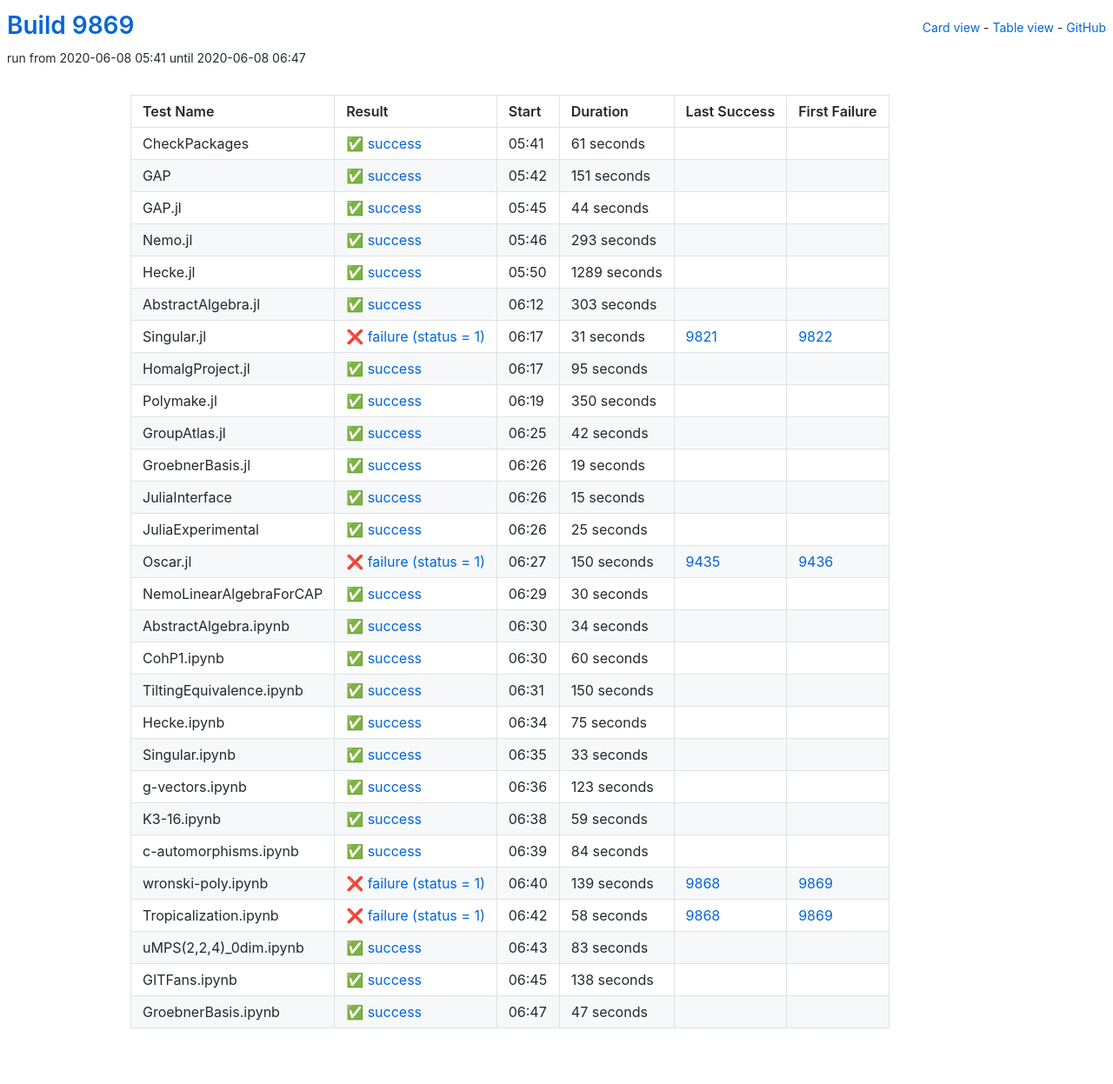
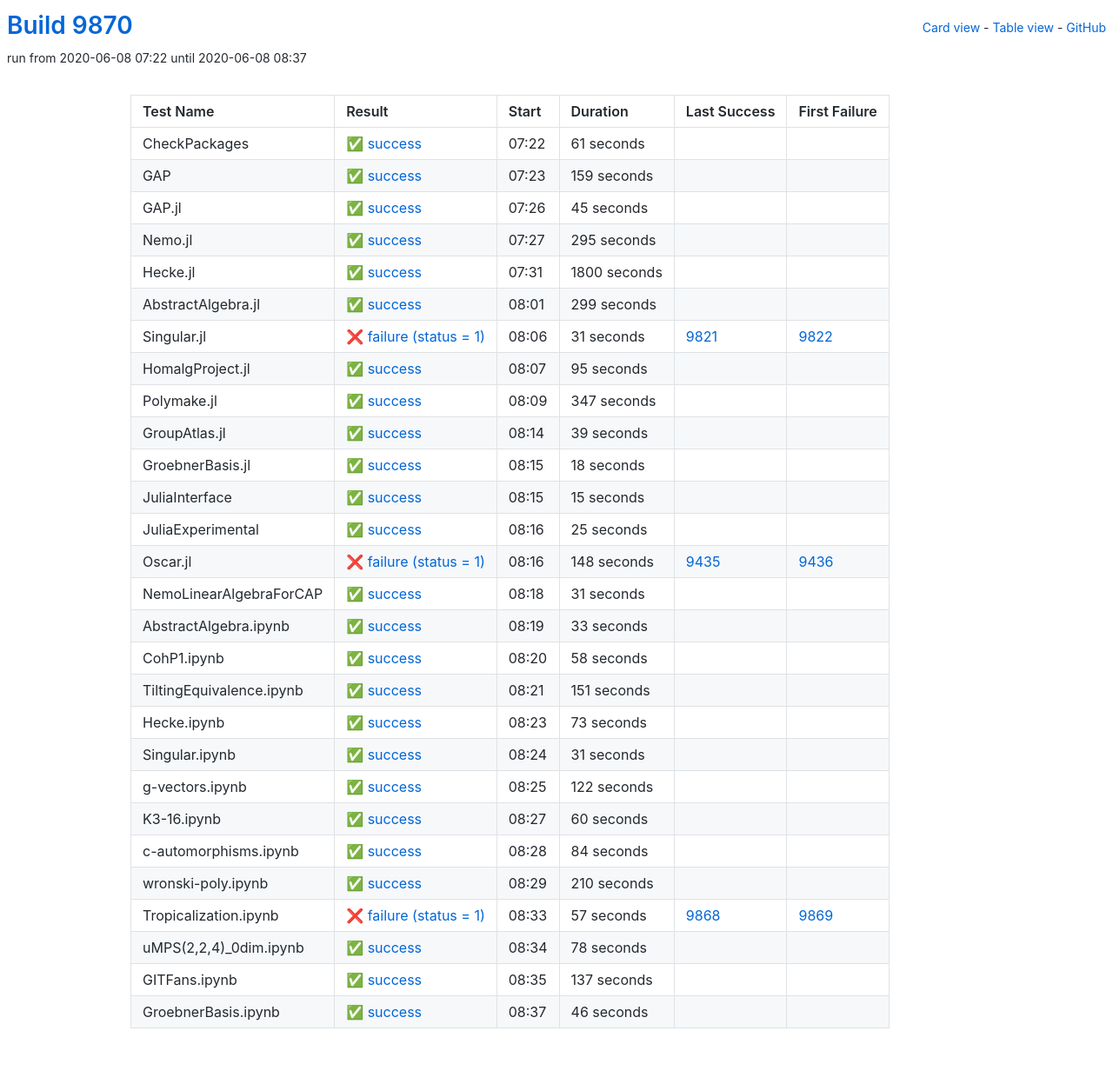
Before and after one commit to oscar-system/oscar-ci-status, a Jekyll site: the page built from table.html, in a window 1280 px wide. Shown: the whole page at 87% size. Built offline with Jekyll 4.4.1, drawn with Linux system fonts in a browser that asks for light colours.

Commit message:
Build 9870

```diff
--- a/_data/ci.yml
+++ b/_data/ci.yml
@@ -1,5 +1,5 @@
-build: 9869
-build_url: https://oscarci.mathematik.uni-kl.de/job/oscar/9869/
+build: 9870
+build_url: https://oscarci.mathematik.uni-kl.de/job/oscar/9870/
 job: oscar
 tests:
 - duration: 61
@@ -9,69 +9,69 @@
   id: checkpackages
   last_success: false
   last_success_url: null
-  log: https://oscarci.mathematik.uni-kl.de/job/oscar/9869/artifact/logs/build-9869/CheckPackages.log
+  log: https://oscarci.mathematik.uni-kl.de/job/oscar/9870/artifact/logs/build-9870/CheckPackages.log
   name: CheckPackages
-  start: 2020-06-08 05:41
+  start: 2020-06-08 07:22
   status: success
   success: true
-- duration: 151
+- duration: 159
   exitcode: 0
   first_failure: false
   first_failure_url: null
   id: gap
   last_success: false
   last_success_url: null
-  log: https://oscarci.mathematik.uni-kl.de/job/oscar/9869/artifact/logs/build-9869/GAP.log
+  log: https://oscarci.mathematik.uni-kl.de/job/oscar/9870/artifact/logs/build-9870/GAP.log
   name: GAP
-  start: 2020-06-08 05:42
+  start: 2020-06-08 07:23
   status: success
   success: true
-- duration: 44
+- duration: 45
   exitcode: 0
   first_failure: false
   first_failure_url: null
   id: gap-jl
   last_success: false
   last_success_url: null
-  log: https://oscarci.mathematik.uni-kl.de/job/oscar/9869/artifact/logs/build-9869/GAP.jl.log
+  log: https://oscarci.mathematik.uni-kl.de/job/oscar/9870/artifact/logs/build-9870/GAP.jl.log
   name: GAP.jl
-  start: 2020-06-08 05:45
+  start: 2020-06-08 07:26
   status: success
   success: true
-- duration: 293
+- duration: 295
   exitcode: 0
   first_failure: false
   first_failure_url: null
   id: nemo-jl
   last_success: false
   last_success_url: null
-  log: https://oscarci.mathematik.uni-kl.de/job/oscar/9869/artifact/logs/build-9869/Nemo.jl.log
+  log: https://oscarci.mathematik.uni-kl.de/job/oscar/9870/artifact/logs/build-9870/Nemo.jl.log
   name: Nemo.jl
-  start: 2020-06-08 05:46
+  start: 2020-06-08 07:27
   status: success
   success: true
-- duration: 1289
+- duration: 1800
   exitcode: 0
   first_failure: false
   first_failure_url: null
   id: hecke-jl
   last_success: false
   last_success_url: null
-  log: https://oscarci.mathematik.uni-kl.de/job/oscar/9869/artifact/logs/build-9869/Hecke.jl.log
+  log: https://oscarci.mathematik.uni-kl.de/job/oscar/9870/artifact/logs/build-9870/Hecke.jl.log
   name: Hecke.jl
-  start: 2020-06-08 05:50
+  start: 2020-06-08 07:31
   status: success
   success: true
-- duration: 303
+- duration: 299
   exitcode: 0
   first_failure: false
   first_failure_url: null
   id: abstractalgebra-jl
   last_success: false
   last_success_url: null
-  log: https://oscarci.mathematik.uni-kl.de/job/oscar/9869/artifact/logs/build-9869/AbstractAlgebra.jl.log
+  log: https://oscarci.mathematik.uni-kl.de/job/oscar/9870/artifact/logs/build-9870/AbstractAlgebra.jl.log
   name: AbstractAlgebra.jl
-  start: 2020-06-08 06:12
+  start: 2020-06-08 08:01
   status: success
   success: true
 - duration: 31
@@ -81,9 +81,9 @@
   id: singular-jl
   last_success: 9821
   last_success_url: https://oscarci.mathematik.uni-kl.de/job/oscar/9821/
-  log: https://oscarci.mathematik.uni-kl.de/job/oscar/9869/artifact/logs/build-9869/Singular.jl.log
+  log: https://oscarci.mathematik.uni-kl.de/job/oscar/9870/artifact/logs/build-9870/Singular.jl.log
   name: Singular.jl
-  start: 2020-06-08 06:17
+  start: 2020-06-08 08:06
   status: failure
   success: false
 - duration: 95
@@ -93,45 +93,45 @@
   id: homalgproject-jl
   last_success: false
   last_success_url: null
-  log: https://oscarci.mathematik.uni-kl.de/job/oscar/9869/artifact/logs/build-9869/HomalgProject.jl.log
+  log: https://oscarci.mathematik.uni-kl.de/job/oscar/9870/artifact/logs/build-9870/HomalgProject.jl.log
   name: HomalgProject.jl
-  start: 2020-06-08 06:17
+  start: 2020-06-08 08:07
   status: success
   success: true
-- duration: 350
+- duration: 347
   exitcode: 0
   first_failure: false
   first_failure_url: null
   id: polymake-jl
   last_success: false
   last_success_url: null
-  log: https://oscarci.mathematik.uni-kl.de/job/oscar/9869/artifact/logs/build-9869/Polymake.jl.log
+  log: https://oscarci.mathematik.uni-kl.de/job/oscar/9870/artifact/logs/build-9870/Polymake.jl.log
   name: Polymake.jl
-  start: 2020-06-08 06:19
+  start: 2020-06-08 08:09
   status: success
   success: true
-- duration: 42
+- duration: 39
   exitcode: 0
   first_failure: false
   first_failure_url: null
   id: groupatlas-jl
   last_success: false
   last_success_url: null
-  log: https://oscarci.mathematik.uni-kl.de/job/oscar/9869/artifact/logs/build-9869/GroupAtlas.jl.log
+  log: https://oscarci.mathematik.uni-kl.de/job/oscar/9870/artifact/logs/build-9870/GroupAtlas.jl.log
   name: GroupAtlas.jl
-  start: 2020-06-08 06:25
+  start: 2020-06-08 08:14
   status: success
   success: true
-- duration: 19
+- duration: 18
   exitcode: 0
   first_failure: false
   first_failure_url: null
   id: groebnerbasis-jl
   last_success: false
   last_success_url: null
-  log: https://oscarci.mathematik.uni-kl.de/job/oscar/9869/artifact/logs/build-9869/GroebnerBasis.jl.log
+  log: https://oscarci.mathematik.uni-kl.de/job/oscar/9870/artifact/logs/build-9870/GroebnerBasis.jl.log
   name: GroebnerBasis.jl
-  start: 2020-06-08 06:26
+  start: 2020-06-08 08:15
   status: success
   success: true
 - duration: 15
@@ -141,9 +141,9 @@
   id: juliainterface
   last_success: false
   last_success_url: null
-  log: https://oscarci.mathematik.uni-kl.de/job/oscar/9869/artifact/logs/build-9869/JuliaInterface.log
+  log: https://oscarci.mathematik.uni-kl.de/job/oscar/9870/artifact/logs/build-9870/JuliaInterface.log
   name: JuliaInterface
-  start: 2020-06-08 06:26
+  start: 2020-06-08 08:15
   status: success
   success: true
 - duration: 25
@@ -153,117 +153,117 @@
   id: juliaexperimental
   last_success: false
   last_success_url: null
-  log: https://oscarci.mathematik.uni-kl.de/job/oscar/9869/artifact/logs/build-9869/JuliaExperimental.log
+  log: https://oscarci.mathematik.uni-kl.de/job/oscar/9870/artifact/logs/build-9870/JuliaExperimental.log
   name: JuliaExperimental
-  start: 2020-06-08 06:26
+  start: 2020-06-08 08:16
   status: success
   success: true
-- duration: 150
+- duration: 148
   exitcode: 1
   first_failure: 9436
   first_failure_url: https://oscarci.mathematik.uni-kl.de/job/oscar/9436/
   id: oscar-jl
   last_success: 9435
   last_success_url: https://oscarci.mathematik.uni-kl.de/job/oscar/9435/
-  log: https://oscarci.mathematik.uni-kl.de/job/oscar/9869/artifact/logs/build-9869/Oscar.jl.log
+  log: https://oscarci.mathematik.uni-kl.de/job/oscar/9870/artifact/logs/build-9870/Oscar.jl.log
   name: Oscar.jl
-  start: 2020-06-08 06:27
+  start: 2020-06-08 08:16
   status: failure
   success: false
-- duration: 30
+- duration: 31
   exitcode: 0
   first_failure: false
   first_failure_url: null
   id: nemolinearalgebraforcap
   last_success: false
   last_success_url: null
-  log: https://oscarci.mathematik.uni-kl.de/job/oscar/9869/artifact/logs/build-9869/NemoLinearAlgebraForCAP.log
+  log: https://oscarci.mathematik.uni-kl.de/job/oscar/9870/artifact/logs/build-9870/NemoLinearAlgebraForCAP.log
   name: NemoLinearAlgebraForCAP
-  start: 2020-06-08 06:29
+  start: 2020-06-08 08:18
   status: success
   success: true
-- duration: 34
+- duration: 33
   exitcode: 0
   first_failure: false
   first_failure_url: null
   id: abstractalgebra-ipynb
   last_success: false
   last_success_url: null
-  log: https://oscarci.mathematik.uni-kl.de/job/oscar/9869/artifact/logs/build-9869/AbstractAlgebra.ipynb.log
+  log: https://oscarci.mathematik.uni-kl.de/job/oscar/9870/artifact/logs/build-9870/AbstractAlgebra.ipynb.log
   name: AbstractAlgebra.ipynb
-  start: 2020-06-08 06:30
+  start: 2020-06-08 08:19
+  status: success
+  success: true
+- duration: 58
+  exitcode: 0
+  first_failure: false
+  first_failure_url: null
+  id: cohp1-ipynb
+  last_success: false
+  last_success_url: null
+  log: https://oscarci.mathematik.uni-kl.de/job/oscar/9870/artifact/logs/build-9870/CohP1.ipynb.log
+  name: CohP1.ipynb
+  start: 2020-06-08 08:20
+  status: success
+  success: true
+- duration: 151
+  exitcode: 0
+  first_failure: false
+  first_failure_url: null
+  id: tiltingequivalence-ipynb
+  last_success: false
+  last_success_url: null
+  log: https://oscarci.mathematik.uni-kl.de/job/oscar/9870/artifact/logs/build-9870/TiltingEquivalence.ipynb.log
+  name: TiltingEquivalence.ipynb
+  start: 2020-06-08 08:21
+  status: success
+  success: true
+- duration: 73
+  exitcode: 0
+  first_failure: false
+  first_failure_url: null
+  id: hecke-ipynb
+  last_success: false
+  last_success_url: null
+  log: https://oscarci.mathematik.uni-kl.de/job/oscar/9870/artifact/logs/build-9870/Hecke.ipynb.log
+  name: Hecke.ipynb
+  start: 2020-06-08 08:23
+  status: success
+  success: true
+- duration: 31
+  exitcode: 0
+  first_failure: false
+  first_failure_url: null
+  id: singular-ipynb
+  last_success: false
+  last_success_url: null
+  log: https://oscarci.mathematik.uni-kl.de/job/oscar/9870/artifact/logs/build-9870/Singular.ipynb.log
+  name: Singular.ipynb
+  start: 2020-06-08 08:24
+  status: success
+  success: true
+- duration: 122
+  exitcode: 0
+  first_failure: false
+  first_failure_url: null
+  id: g-vectors-ipynb
+  last_success: false
+  last_success_url: null
+  log: https://oscarci.mathematik.uni-kl.de/job/oscar/9870/artifact/logs/build-9870/g-vectors.ipynb.log
+  name: g-vectors.ipynb
+  start: 2020-06-08 08:25
   status: success
   success: true
 - duration: 60
   exitcode: 0
   first_failure: false
   first_failure_url: null
-  id: cohp1-ipynb
-  last_success: false
-  last_success_url: null
-  log: https://oscarci.mathematik.uni-kl.de/job/oscar/9869/artifact/logs/build-9869/CohP1.ipynb.log
-  name: CohP1.ipynb
-  start: 2020-06-08 06:30
-  status: success
-  success: true
-- duration: 150
-  exitcode: 0
-  first_failure: false
-  first_failure_url: null
-  id: tiltingequivalence-ipynb
-  last_success: false
-  last_success_url: null
-  log: https://oscarci.mathematik.uni-kl.de/job/oscar/9869/artifact/logs/build-9869/TiltingEquivalence.ipynb.log
-  name: TiltingEquivalence.ipynb
-  start: 2020-06-08 06:31
-  status: success
-  success: true
-- duration: 75
-  exitcode: 0
-  first_failure: false
-  first_failure_url: null
-  id: hecke-ipynb
-  last_success: false
-  last_success_url: null
-  log: https://oscarci.mathematik.uni-kl.de/job/oscar/9869/artifact/logs/build-9869/Hecke.ipynb.log
-  name: Hecke.ipynb
-  start: 2020-06-08 06:34
-  status: success
-  success: true
-- duration: 33
-  exitcode: 0
-  first_failure: false
-  first_failure_url: null
-  id: singular-ipynb
-  last_success: false
-  last_success_url: null
-  log: https://oscarci.mathematik.uni-kl.de/job/oscar/9869/artifact/logs/build-9869/Singular.ipynb.log
-  name: Singular.ipynb
-  start: 2020-06-08 06:35
-  status: success
-  success: true
-- duration: 123
-  exitcode: 0
-  first_failure: false
-  first_failure_url: null
-  id: g-vectors-ipynb
-  last_success: false
-  last_success_url: null
-  log: https://oscarci.mathematik.uni-kl.de/job/oscar/9869/artifact/logs/build-9869/g-vectors.ipynb.log
-  name: g-vectors.ipynb
-  start: 2020-06-08 06:36
-  status: success
-  success: true
-- duration: 59
-  exitcode: 0
-  first_failure: false
-  first_failure_url: null
   id: k3-16-ipynb
   last_success: false
   last_success_url: null
-  log: https://oscarci.mathematik.uni-kl.de/job/oscar/9869/artifact/logs/build-9869/K3-16.ipynb.log
+  log: https://oscarci.mathematik.uni-kl.de/job/oscar/9870/artifact/logs/build-9870/K3-16.ipynb.log
   name: K3-16.ipynb
-  start: 2020-06-08 06:38
+  start: 2020-06-08 08:27
   status: success
   success: true
 - duration: 84
@@ -273,68 +273,68 @@
   id: c-automorphisms-ipynb
   last_success: false
   last_success_url: null
-  log: https://oscarci.mathematik.uni-kl.de/job/oscar/9869/artifact/logs/build-9869/c-automorphisms.ipynb.log
+  log: https://oscarci.mathematik.uni-kl.de/job/oscar/9870/artifact/logs/build-9870/c-automorphisms.ipynb.log
   name: c-automorphisms.ipynb
-  start: 2020-06-08 06:39
+  start: 2020-06-08 08:28
   status: success
   success: true
-- duration: 139
-  exitcode: 1
-  first_failure: 9869
-  first_failure_url: https://oscarci.mathematik.uni-kl.de/job/oscar/9869/
+- duration: 210
+  exitcode: 0
+  first_failure: false
+  first_failure_url: null
   id: wronski-poly-ipynb
-  last_success: 9868
-  last_success_url: https://oscarci.mathematik.uni-kl.de/job/oscar/9868/
-  log: https://oscarci.mathematik.uni-kl.de/job/oscar/9869/artifact/logs/build-9869/wronski-poly.ipynb.log
+  last_success: false
+  last_success_url: null
+  log: https://oscarci.mathematik.uni-kl.de/job/oscar/9870/artifact/logs/build-9870/wronski-poly.ipynb.log
   name: wronski-poly.ipynb
-  start: 2020-06-08 06:40
-  status: failure
-  success: false
-- duration: 58
+  start: 2020-06-08 08:29
+  status: success
+  success: true
+- duration: 57
   exitcode: 1
   first_failure: 9869
   first_failure_url: https://oscarci.mathematik.uni-kl.de/job/oscar/9869/
   id: tropicalization-ipynb
   last_success: 9868
   last_success_url: https://oscarci.mathematik.uni-kl.de/job/oscar/9868/
-  log: https://oscarci.mathematik.uni-kl.de/job/oscar/9869/artifact/logs/build-9869/Tropicalization.ipynb.log
+  log: https://oscarci.mathematik.uni-kl.de/job/oscar/9870/artifact/logs/build-9870/Tropicalization.ipynb.log
   name: Tropicalization.ipynb
-  start: 2020-06-08 06:42
+  start: 2020-06-08 08:33
   status: failure
   success: false
-- duration: 83
+- duration: 78
   exitcode: 0
   first_failure: false
   first_failure_url: null
   id: umps-2-2-4-0dim-ipynb
   last_success: false
   last_success_url: null
-  log: https://oscarci.mathematik.uni-kl.de/job/oscar/9869/artifact/logs/build-9869/uMPS-2-2-4-_0dim.ipynb.log
+  log: https://oscarci.mathematik.uni-kl.de/job/oscar/9870/artifact/logs/build-9870/uMPS-2-2-4-_0dim.ipynb.log
   name: uMPS(2,2,4)_0dim.ipynb
-  start: 2020-06-08 06:43
+  start: 2020-06-08 08:34
   status: success
   success: true
-- duration: 138
+- duration: 137
   exitcode: 0
   first_failure: false
   first_failure_url: null
   id: gitfans-ipynb
   last_success: false
   last_success_url: null
-  log: https://oscarci.mathematik.uni-kl.de/job/oscar/9869/artifact/logs/build-9869/GITFans.ipynb.log
+  log: https://oscarci.mathematik.uni-kl.de/job/oscar/9870/artifact/logs/build-9870/GITFans.ipynb.log
   name: GITFans.ipynb
-  start: 2020-06-08 06:45
+  start: 2020-06-08 08:35
   status: success
   success: true
-- duration: 47
+- duration: 46
   exitcode: 0
   first_failure: false
   first_failure_url: null
   id: groebnerbasis-ipynb
   last_success: false
   last_success_url: null
-  log: https://oscarci.mathematik.uni-kl.de/job/oscar/9869/artifact/logs/build-9869/GroebnerBasis.ipynb.log
+  log: https://oscarci.mathematik.uni-kl.de/job/oscar/9870/artifact/logs/build-9870/GroebnerBasis.ipynb.log
   name: GroebnerBasis.ipynb
-  start: 2020-06-08 06:47
+  start: 2020-06-08 08:37
   status: success
   success: true
```
Also changed, not shown: README.md.
